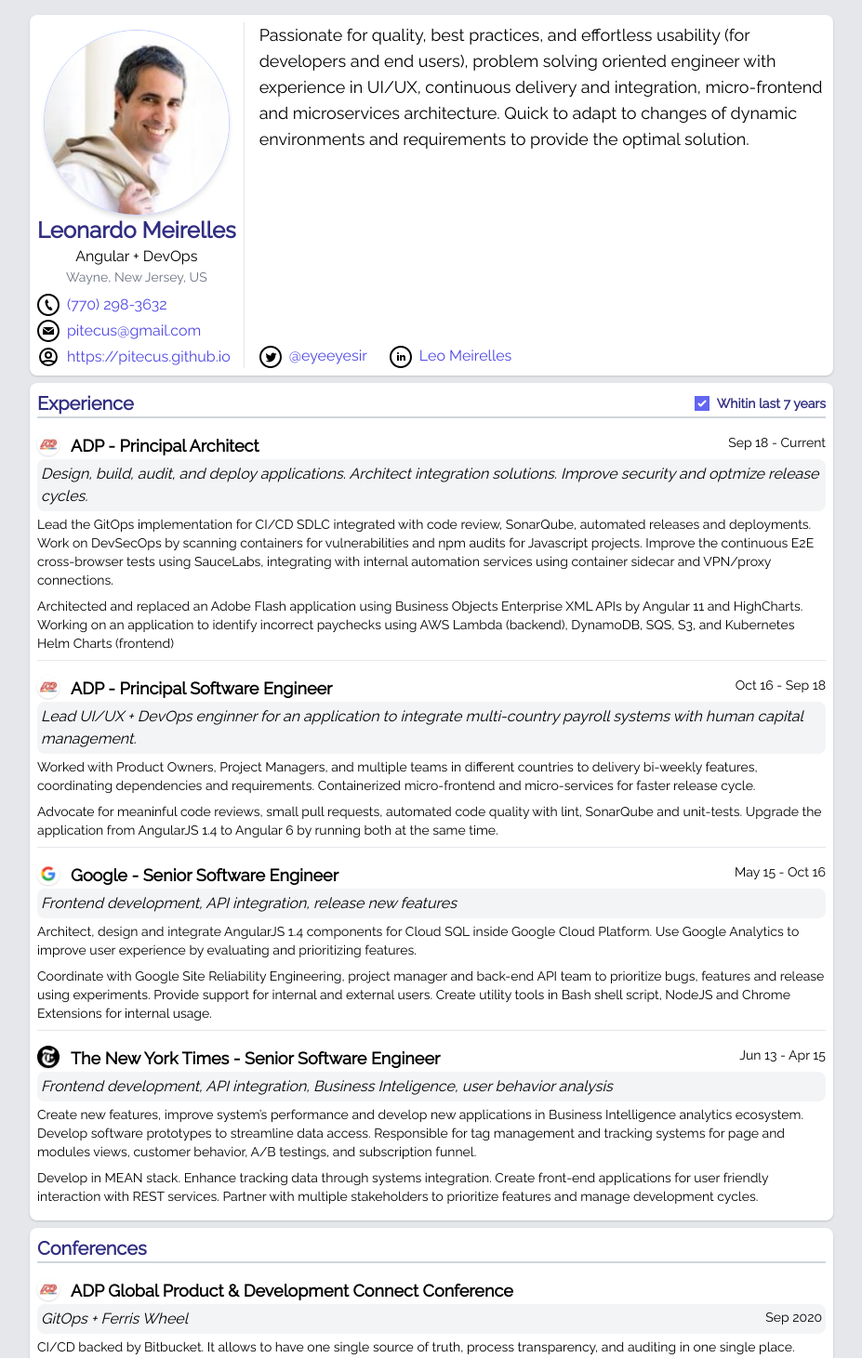
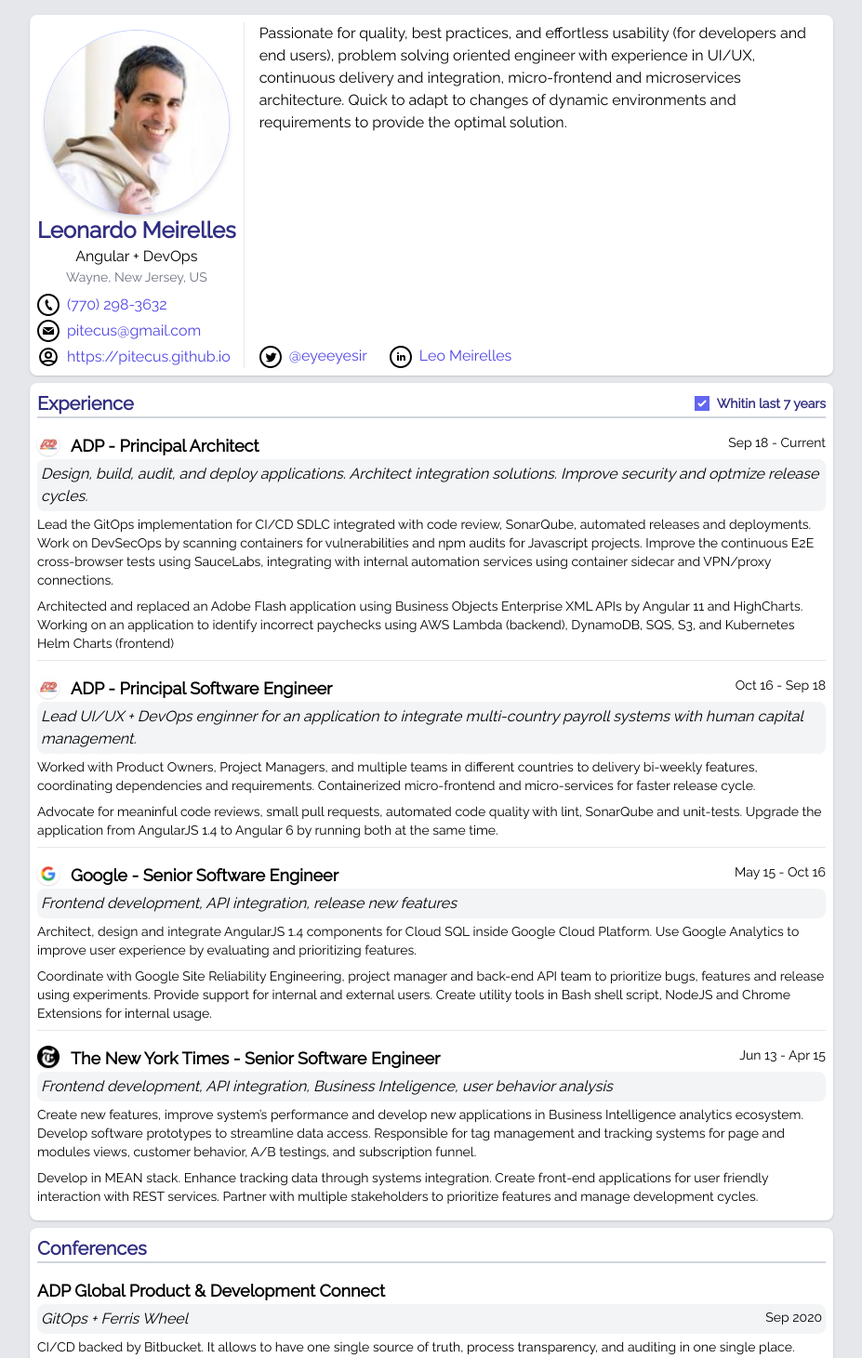
Before and after one commit to pitecus/meirelles, an Angular app: page / in a window 1280 px wide. Shown: the top 1461 px of the page at 93% size, without its empty margins (176-1103 px from the left). Built offline with nearby package versions, Linux system fonts and the light colour scheme.

Commit message:
feat: minors fixed for mobile

```diff
--- a/src/app/app.component.html
+++ b/src/app/app.component.html
@@ -72,7 +72,7 @@
     <!-- Summary and links -->
     <div class="flex flex-col w-full  justify-between">
       <!-- Summary -->
-      <p class="pb-2 text-lg print:text-sm ">{{resume.basics.summary}}</p>
+      <p class="pb-2 text-md print:text-sm ">{{resume.basics.summary}}</p>
       <!-- Links -->
       <div class="flex flex-row space-x-6 text-indigo-600">
         <a *ngFor="let profile of resume.basics.profiles"
--- a/src/assets/leo-meirelles.json
+++ b/src/assets/leo-meirelles.json
@@ -53,7 +53,7 @@
   "publications": [
     {
       "name": "GitOps + Ferris Wheel",
-      "publisher": "ADP Global Product & Development Connect Conference",
+      "publisher": "ADP Global Product & Development Connect",
       "releaseDate": "2020-09-30",
       "summary": "CI/CD backed by Bitbucket. It allows to have one single source of truth, process transparency, and auditing in one single place. Environment configuration, release approvals and notifications, clear process and responsibilities – all in one single place, accessible to everyone and traceable. And a rollback is just a Pull-Request away.",
       "website": "https://tech.adp.com/2020/11/20/adps-annual-developers-conference-video"
```
